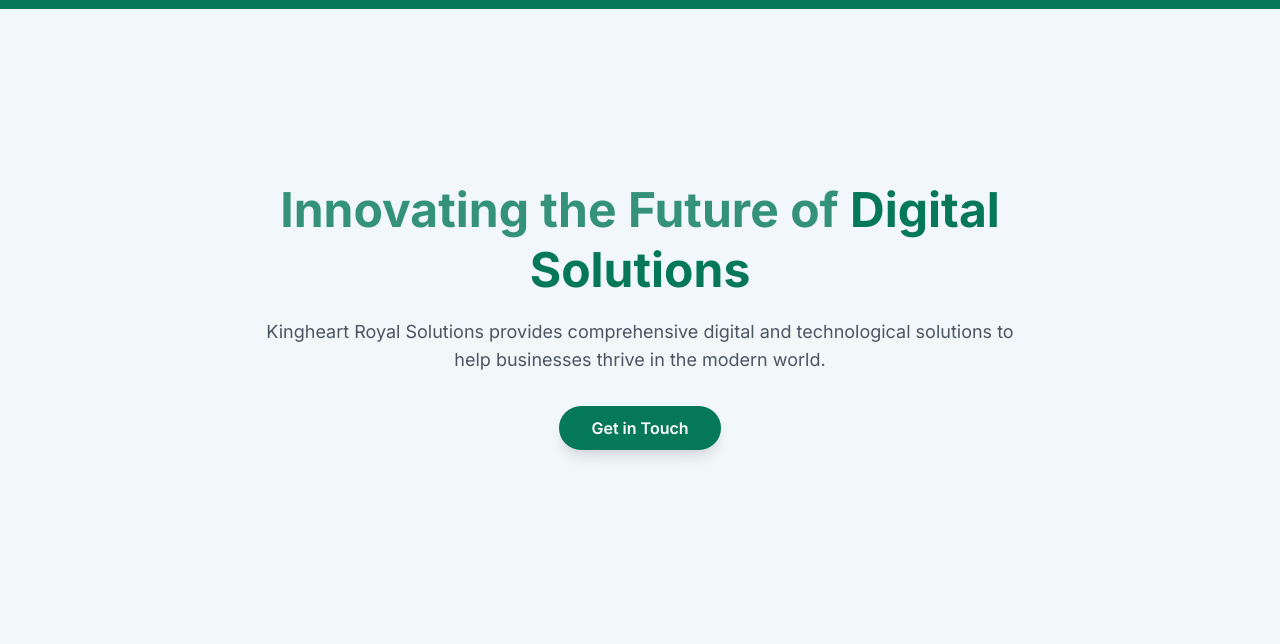
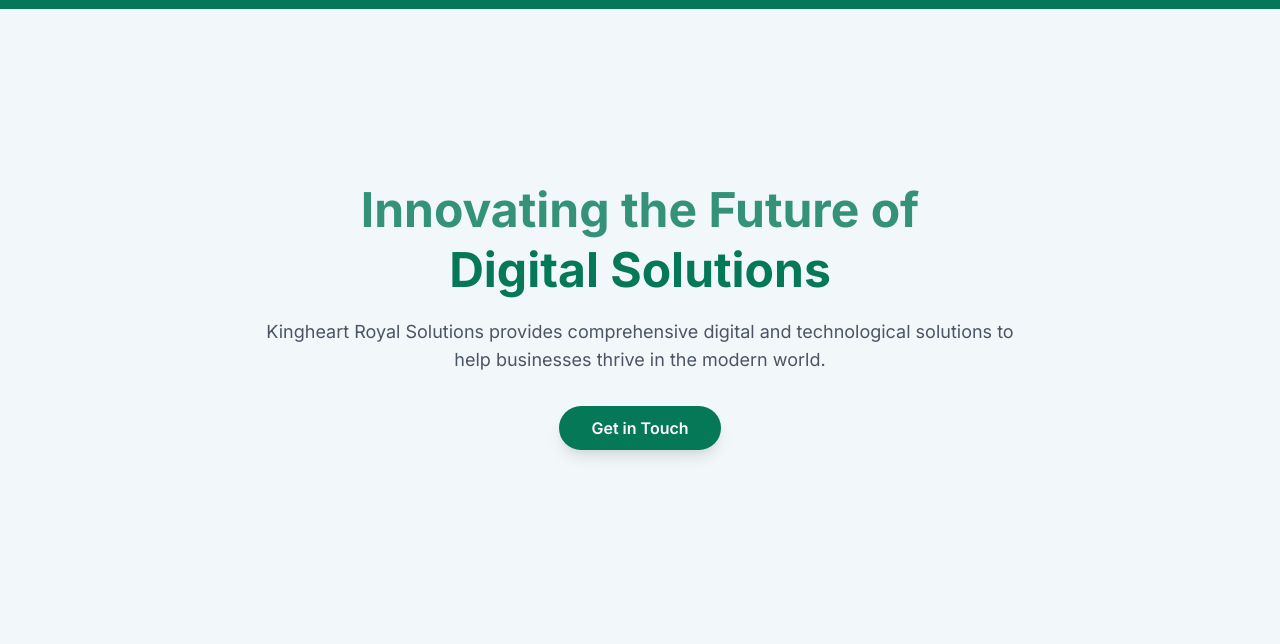
Before and after one commit to ConnectBoy-Games/Kingheart-site, a plain HTML site: page public/index.html in a window 1280 px wide. Shown: the part 156-800 px from the top of the page. Drawn offline with Linux system fonts and the light colour scheme.

Commit message:
Slight change

```diff
--- a/public/index.html
+++ b/public/index.html
@@ -408,7 +408,7 @@
         <section id="home" class="container section">
             <div class="hero-content">
                 <h1 class="hero-heading">
-                    Innovating the Future of <span class="highlight">Digital Solutions</span>
+                    Innovating the Future of <br><span class="highlight">Digital Solutions</span>
                 </h1>
                 <p class="hero-subheading">
                     Kingheart Royal Solutions provides comprehensive digital and technological solutions to help businesses thrive in the modern world.
```
